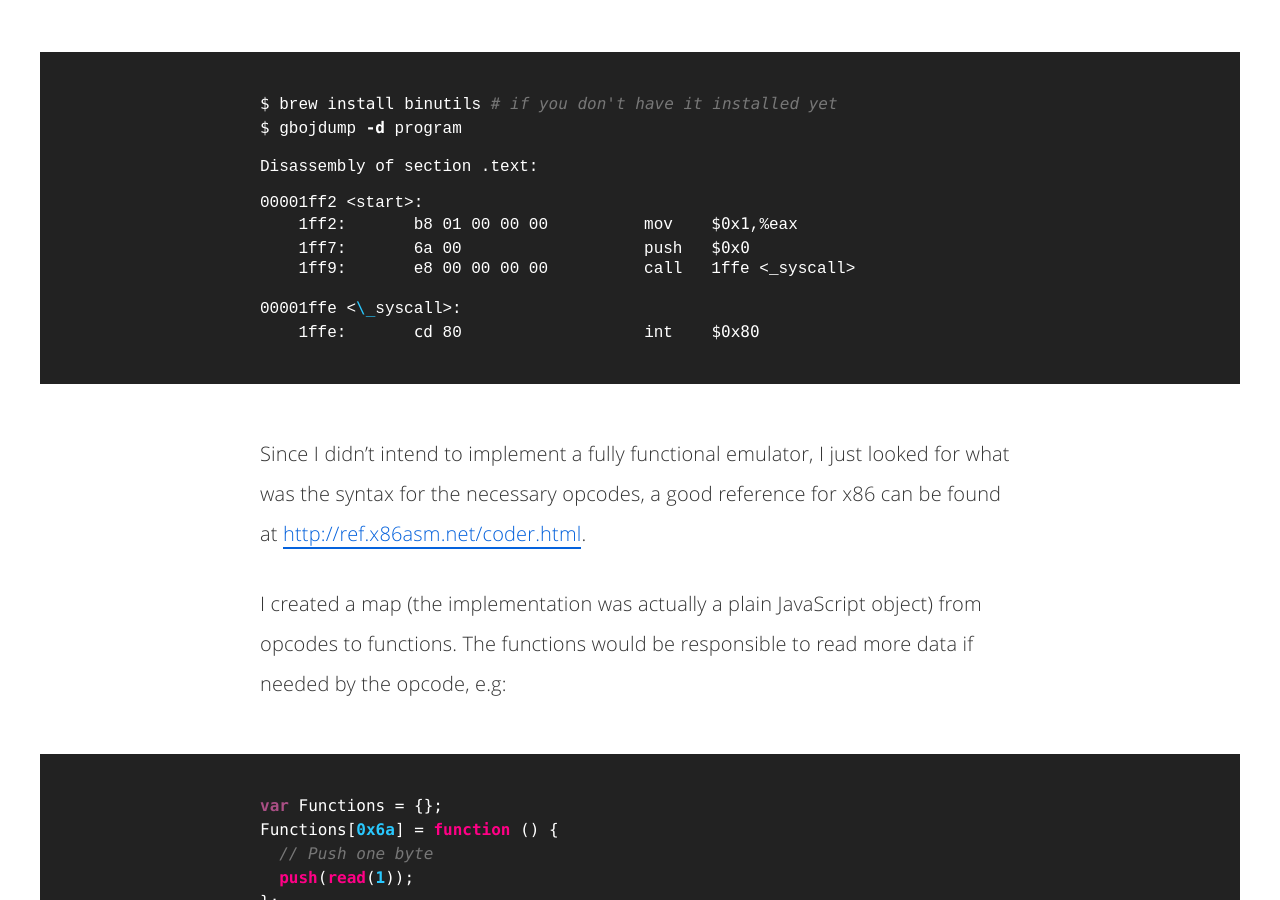
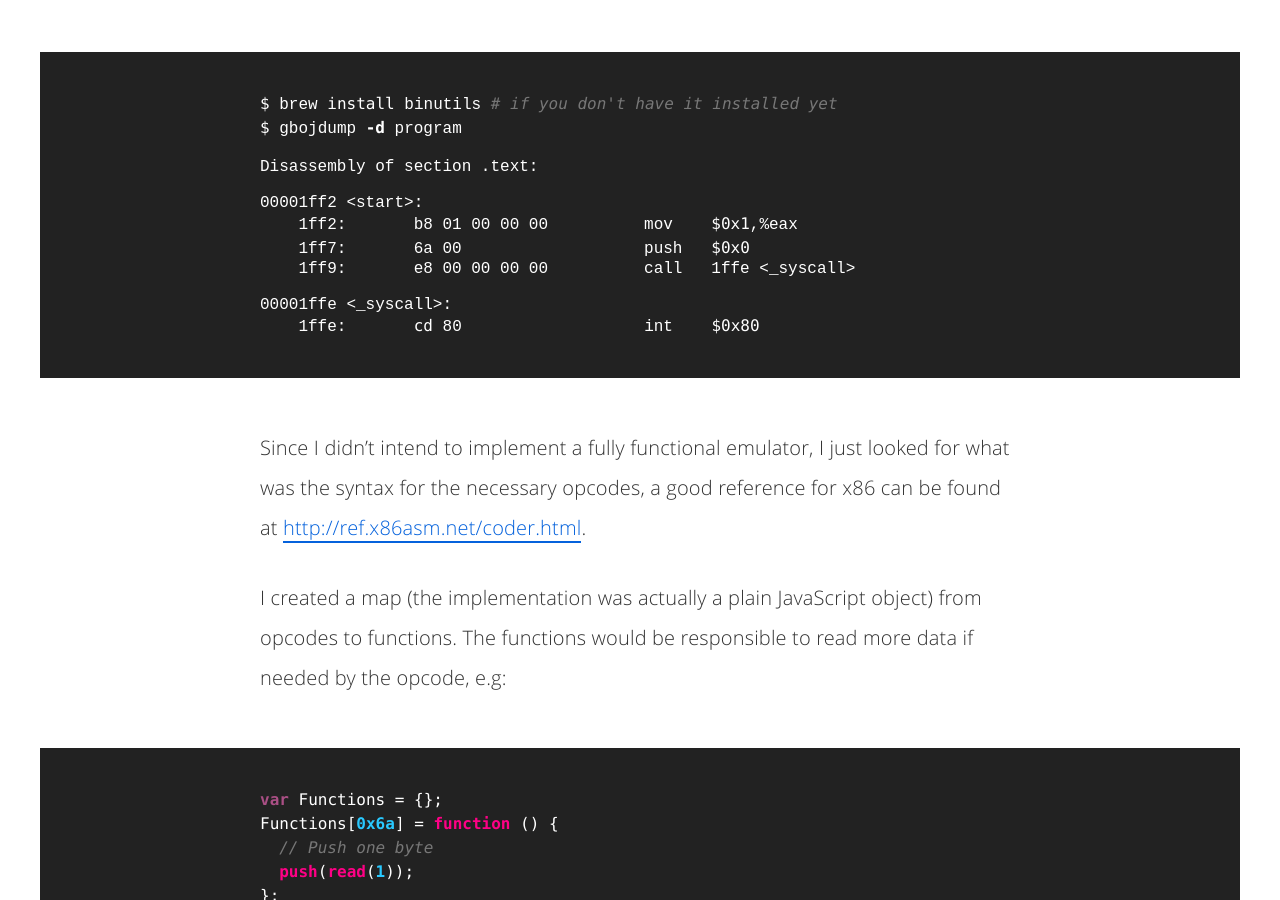
Before and after one commit to KyleAMathews/blog-2, a Jekyll site: the page built from _posts/2015-09-13-writing-an-x86-emulator-in-javascript.md, in a window 1280 px wide and 900 px high, scrolled down 5944 px. Built offline with Jekyll 4.4.1, drawn with Linux system fonts in a browser that asks for light colours; comment, search, counter and statistics services are not loaded.

Commit message:
Fix \ in gobjdump output

```diff
--- a/_posts/2015-09-13-writing-an-x86-emulator-in-javascript.md
+++ b/_posts/2015-09-13-writing-an-x86-emulator-in-javascript.md
@@ -151,7 +151,7 @@ Disassembly of section .text:
     1ff7:       6a 00                   push   $0x0
     1ff9:       e8 00 00 00 00          call   1ffe <_syscall>
 
-00001ffe <\_syscall>:
+00001ffe <_syscall>:
     1ffe:       cd 80                   int    $0x80
 {% endhighlight %}
 
```
